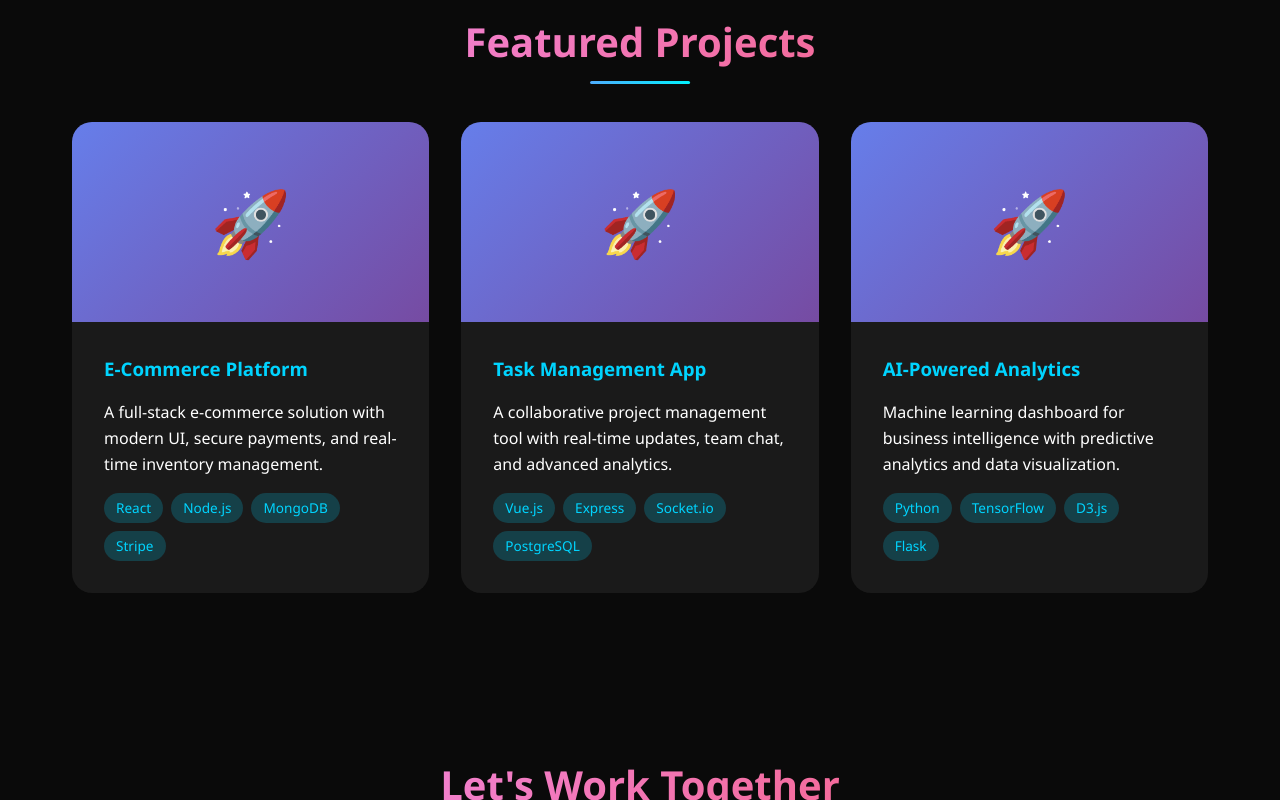
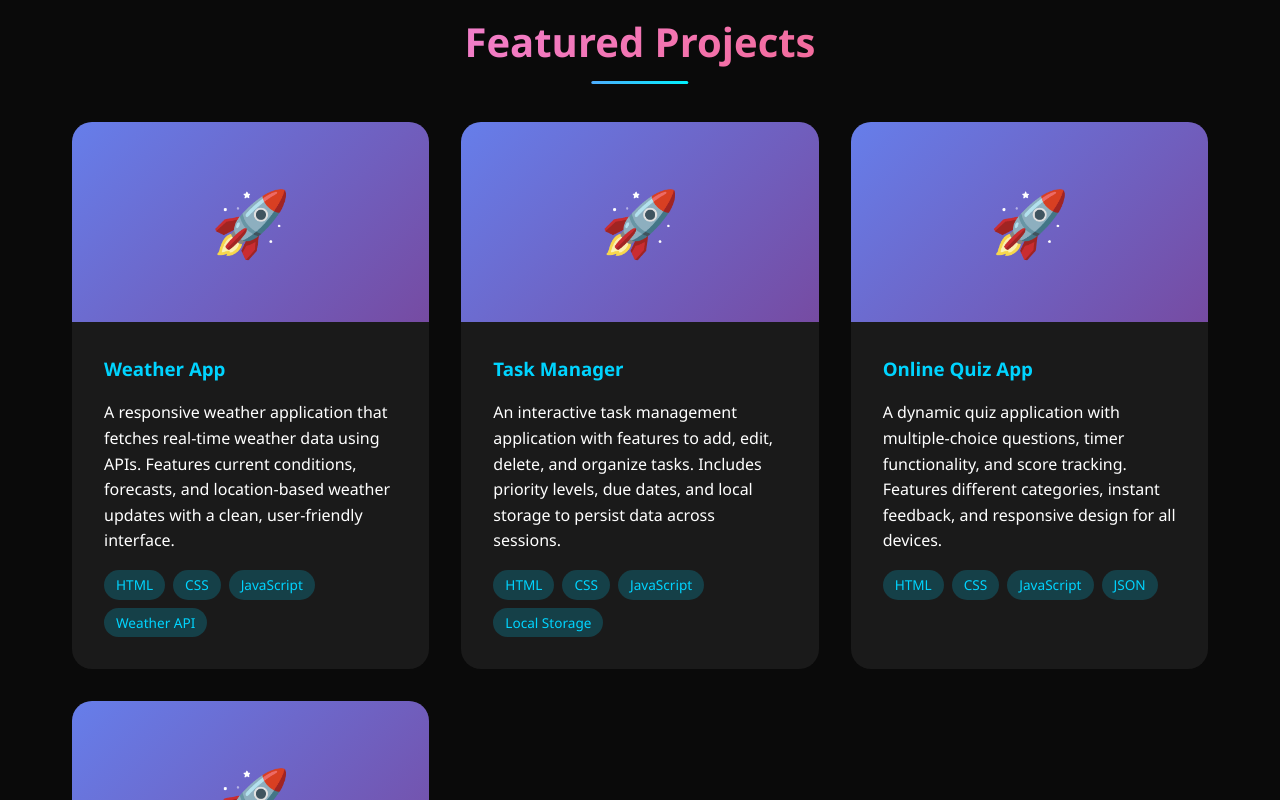
Before and after one commit to LKoshik/LKoshik.github.io, a plain HTML site: page index.html in a window 1280 px wide. Shown: the part 2000-2800 px from the top of the page. Drawn offline with Linux system fonts and the light colour scheme.

Commit message:
Update index.html

```diff
--- a/index.html
+++ b/index.html
@@ -748,50 +748,65 @@
         </div>
     </section>
 
-    <section id="projects" class="fade-in">
+
+     <section id="projects" class="fade-in">
         <h2 class="section-title">Featured Projects</h2>
         <div class="projects-grid">
             <div class="project-card">
                 <div class="project-image"></div>
                 <div class="project-content">
-                    <h3>E-Commerce Platform</h3>
-                    <p>A full-stack e-commerce solution with modern UI, secure payments, and real-time inventory management.</p>
+                    <h3>Weather App</h3>
+                    <p>A responsive weather application that fetches real-time weather data using APIs. Features current conditions, forecasts, and location-based weather updates with a clean, user-friendly interface.</p>
                     <div class="project-tech">
-                        <span class="tech-tag">React</span>
-                        <span class="tech-tag">Node.js</span>
-                        <span class="tech-tag">MongoDB</span>
-                        <span class="tech-tag">Stripe</span>
+                        <span class="tech-tag">HTML</span>
+                        <span class="tech-tag">CSS</span>
+                        <span class="tech-tag">JavaScript</span>
+                        <span class="tech-tag">Weather API</span>
                     </div>
                 </div>
             </div>
             <div class="project-card">
                 <div class="project-image"></div>
                 <div class="project-content">
-                    <h3>Task Management App</h3>
-                    <p>A collaborative project management tool with real-time updates, team chat, and advanced analytics.</p>
+                    <h3>Task Manager</h3>
+                    <p>An interactive task management application with features to add, edit, delete, and organize tasks. Includes priority levels, due dates, and local storage to persist data across sessions.</p>
                     <div class="project-tech">
-                        <span class="tech-tag">Vue.js</span>
-                        <span class="tech-tag">Express</span>
-                        <span class="tech-tag">Socket.io</span>
-                        <span class="tech-tag">PostgreSQL</span>
+                        <span class="tech-tag">HTML</span>
+                        <span class="tech-tag">CSS</span>
+                        <span class="tech-tag">JavaScript</span>
+                        <span class="tech-tag">Local Storage</span>
                     </div>
                 </div>
             </div>
             <div class="project-card">
                 <div class="project-image"></div>
                 <div class="project-content">
-                    <h3>AI-Powered Analytics</h3>
-                    <p>Machine learning dashboard for business intelligence with predictive analytics and data visualization.</p>
+                    <h3>Online Quiz App</h3>
+                    <p>A dynamic quiz application with multiple-choice questions, timer functionality, and score tracking. Features different categories, instant feedback, and responsive design for all devices.</p>
                     <div class="project-tech">
-                        <span class="tech-tag">Python</span>
-                        <span class="tech-tag">TensorFlow</span>
-                        <span class="tech-tag">D3.js</span>
-                        <span class="tech-tag">Flask</span>
+                        <span class="tech-tag">HTML</span>
+                        <span class="tech-tag">CSS</span>
+                        <span class="tech-tag">JavaScript</span>
+                        <span class="tech-tag">JSON</span>
+                    </div>
+                </div>
+            </div>
+            <div class="project-card">
+                <div class="project-image"></div>
+                <div class="project-content">
+                    <h3>Inventory Management System</h3>
+                    <p>A comprehensive inventory tracking system for managing products, stock levels, and transactions. Features search functionality, data filtering, and CRUD operations with persistent storage.</p>
+                    <div class="project-tech">
+                        <span class="tech-tag">HTML</span>
+                        <span class="tech-tag">CSS</span>
+                        <span class="tech-tag">JavaScript</span>
+                        <span class="tech-tag">Local Storage</span>
                     </div>
                 </div>
             </div>
         </div>
     </section>
+
 
     <section id="contact" class="fade-in">
         <h2 class="section-title">Let's Work Together</h2>
```
